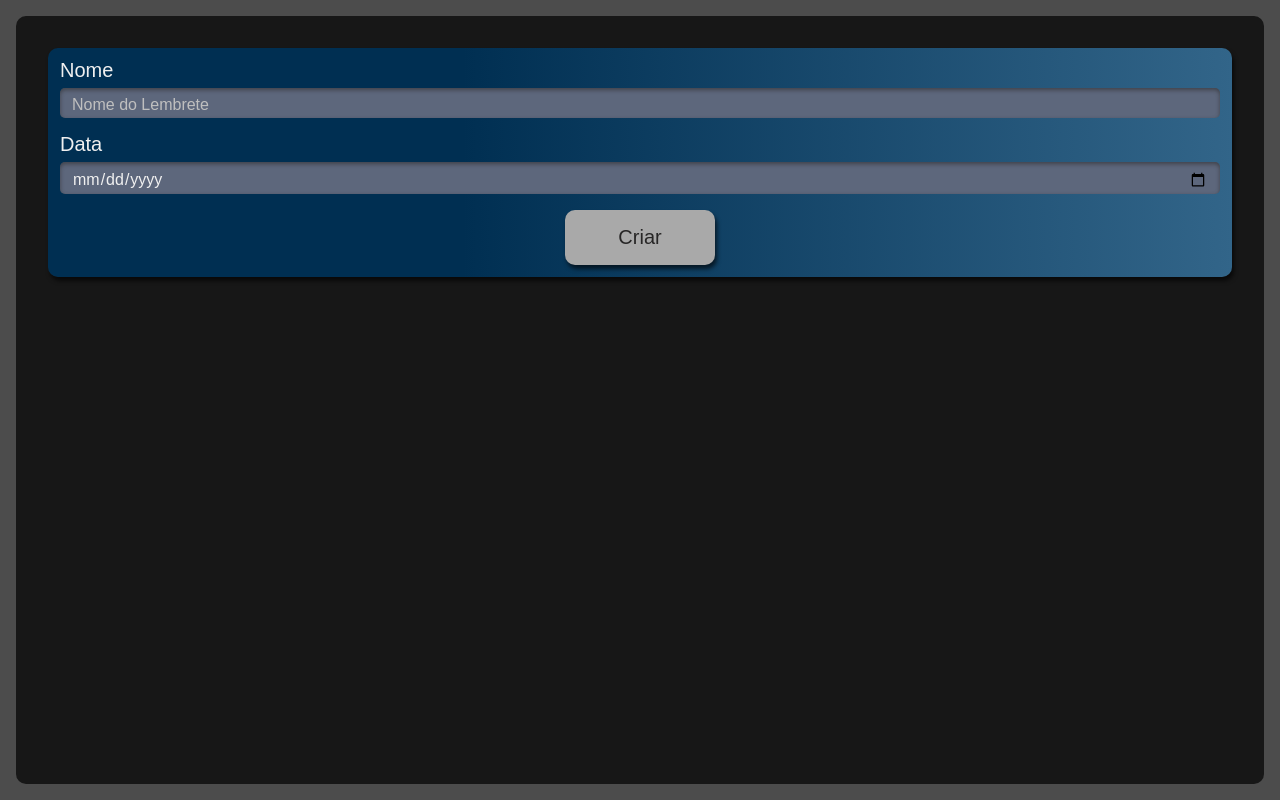
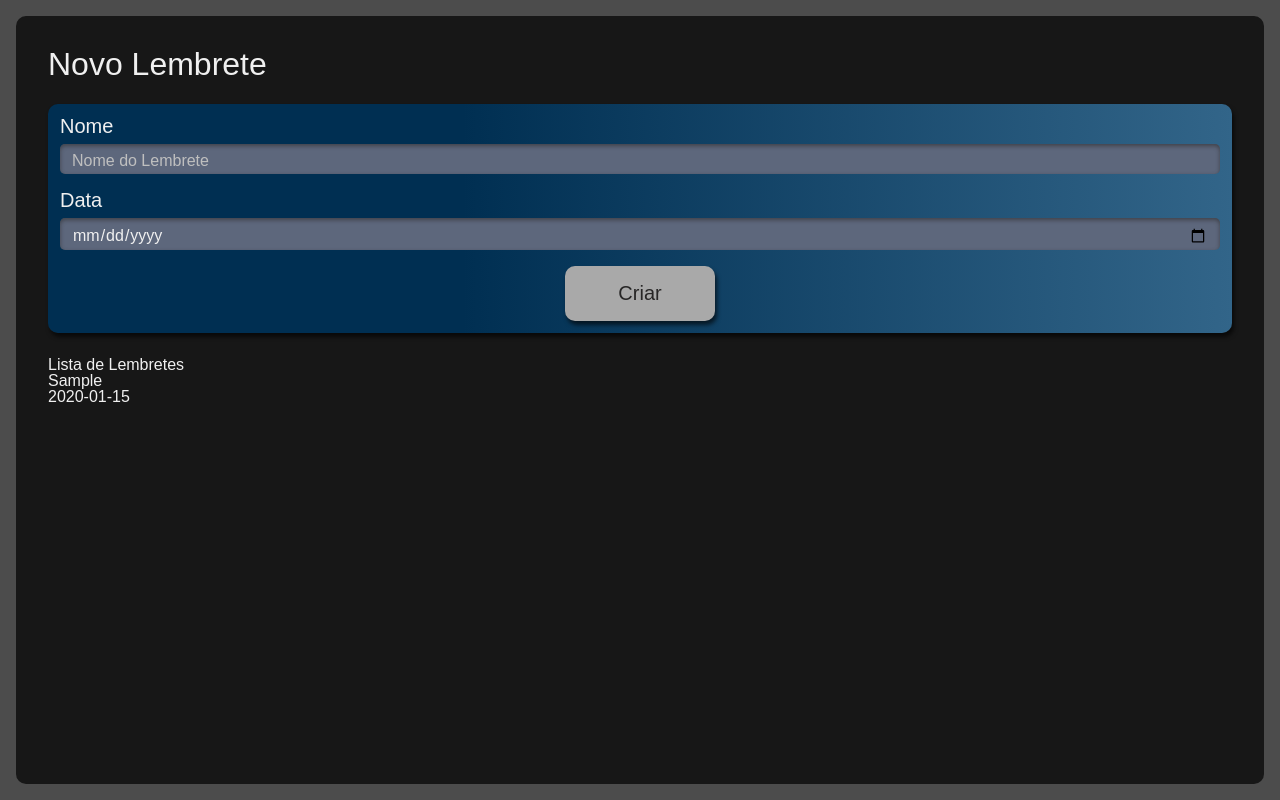
Before and after one commit to erikrocha98/Teste-Pratico-DTI, a React (Create React App) app: page / in a window 1280 px wide. Both pictures are taken after typing "Sample", "2020-01-15" into the empty fields and a click on the button "Criar". Built offline with nearby package versions, Linux system fonts and the light colour scheme.

Commit message:
feat: Correções de estilo e implementação da lista de lembretes

```diff
--- a/src/App.tsx
+++ b/src/App.tsx
@@ -2,15 +2,12 @@ import Form from './Components/Form';
 import { useState } from 'react';
 import { Lembrete } from './types/lembretes';
 import styled from 'styled-components';
+import Item from './Components/List/Item';
+import Lista from './Components/List';
 
 const AppStyled= styled.div`
-    display: grid;
-    grid-template-rows: min-content min-content auto;
-    grid-template-areas:
-    "nova-tarefa"
-    "cronometro"
-    "tarefas"
-    ;
+    display: flex;
+    flex-direction: column;
     row-gap: 24px;
     min-width: 320px;
     min-height: calc(100vh - 32px);
@@ -23,11 +20,17 @@ const AppStyled= styled.div`
 
 `
 
+const Titulo = styled.h1`
+    font-size:32px
+`
+
 function App() {
   const [lembrete, setLembretes] =useState<Lembrete[]| []>([])
   return (
     <AppStyled>
+      <Titulo>Novo Lembrete</Titulo>
       <Form setLembretes= {setLembretes}/>
+      <Lista lembretes={lembrete}/>
     </AppStyled>
   );
 }
--- /dev/null
+++ b/src/Components/List/Item/index.tsx
@@ -0,0 +1,8 @@
+export default function Item (props: {lembrete: string, data: string}){
+    return(
+        <li>
+            <h3>{props.lembrete}</h3>
+            <span>{props.data}</span>
+        </li>
+    )
+}
--- /dev/null
+++ b/src/Components/List/index.tsx
@@ -0,0 +1,23 @@
+import { Lembrete } from "../../types/lembretes"
+import Item from "./Item"
+
+function Lista({lembretes}:{lembretes: Lembrete[]}){
+
+    return (
+        <aside className='listaTarefas'>
+          <h2> Lista de Lembretes </h2>
+
+          <ul>
+            {lembretes.map((item, index) => (
+              <Item
+                key={index}
+                lembrete={item.lembrete}
+                data={item.data}
+              />
+            ))}
+          </ul>
+        </aside>
+      )
+}
+
+export default Lista
```
